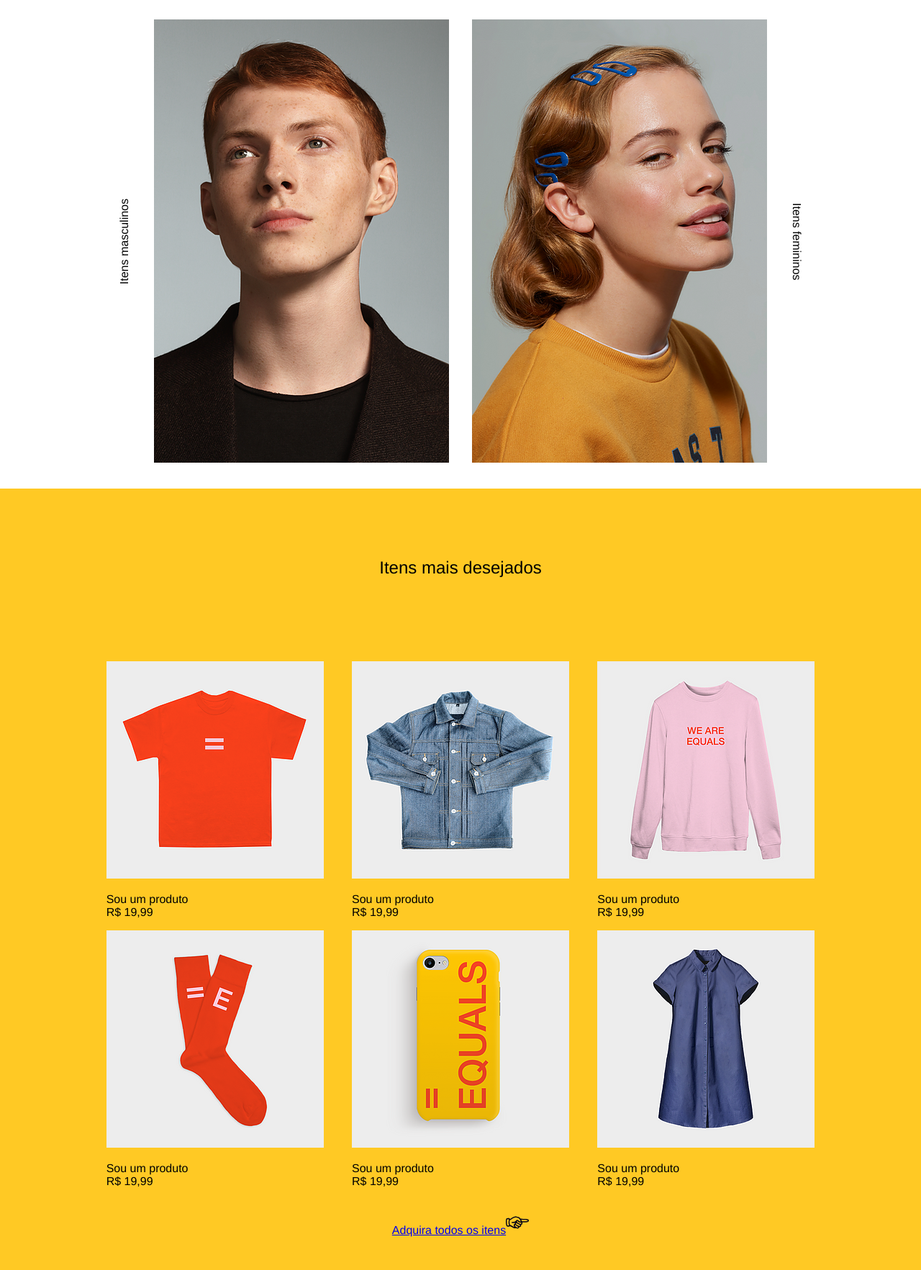
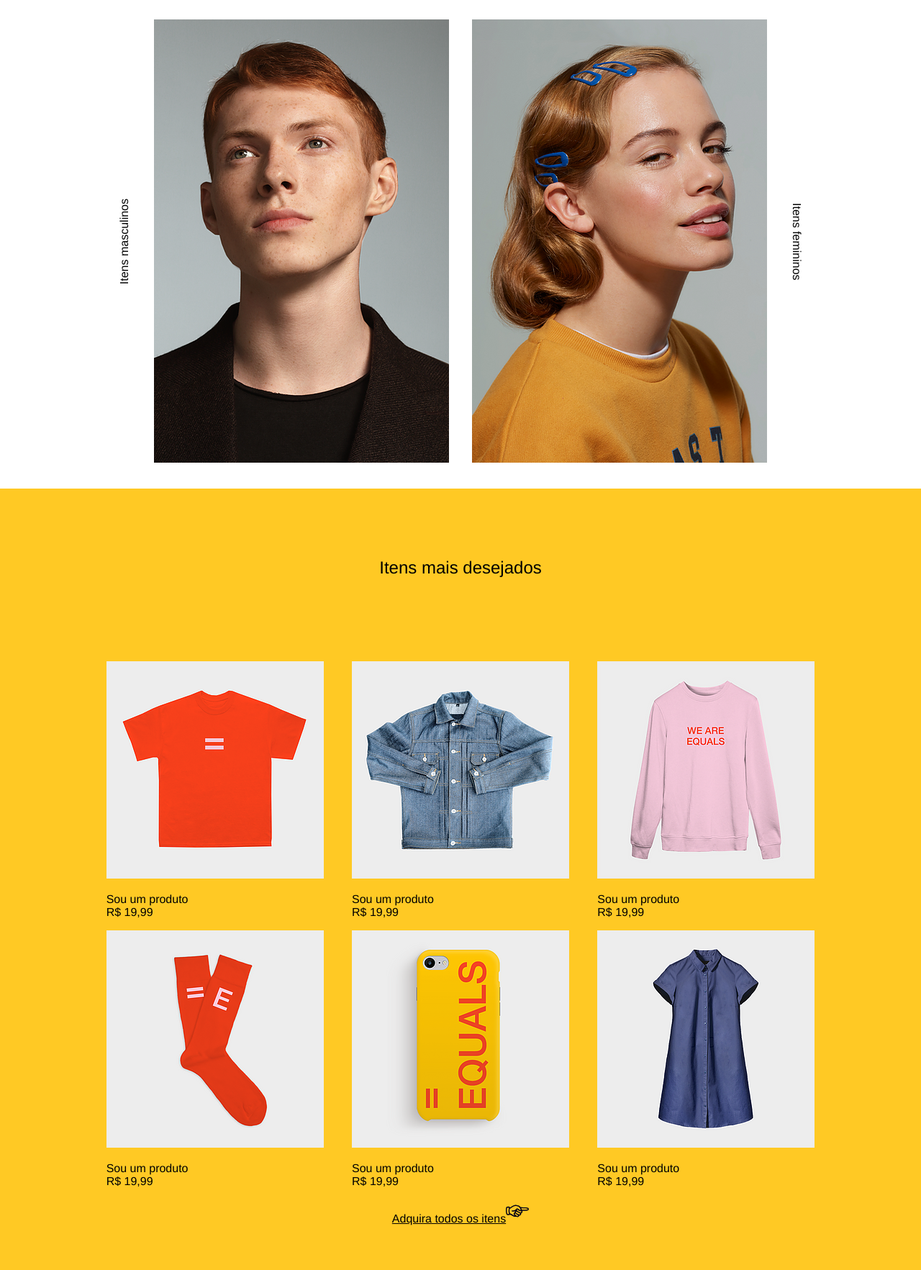
Before and after one commit to hugo-paiva/css3, a plain HTML site: page sexta-5-Novembro/index.html in a window 1280 px wide. Shown: the part 108-1873 px from the top of the page at 72% size. Drawn offline with Linux system fonts and the light colour scheme.

Commit message:
section heights adjusted to fit content

```diff
--- a/sexta-5-Novembro/index.html
+++ b/sexta-5-Novembro/index.html
@@ -71,7 +71,7 @@
             </div>
         </div>
 
-        <p style="text-align: center;">
+        <p style="text-align: center;padding-bottom: 4rem; margin: 0;">
             <a href="#">Adquira todos os itens</a><img src="images/vector3.svg" alt="" style="width: 2rem;">
         </p>
 
--- a/sexta-5-Novembro/styles.css
+++ b/sexta-5-Novembro/styles.css
@@ -34,7 +34,7 @@ h2 {
 
 #second {
     background-color: #FFC924;
-    height: 1100px;
+    height: fit-content;
 }
 
 .container {
@@ -94,7 +94,7 @@ h2 {
 }
 
 #fourth {
-    height: 900px;
+    height: fit-content;
     text-align: center;
 }
 
@@ -188,3 +188,8 @@ li {
 #bttn-right img {
     width: 2rem;
 }
+
+a,
+a:link {
+    color: black;
+}
```
